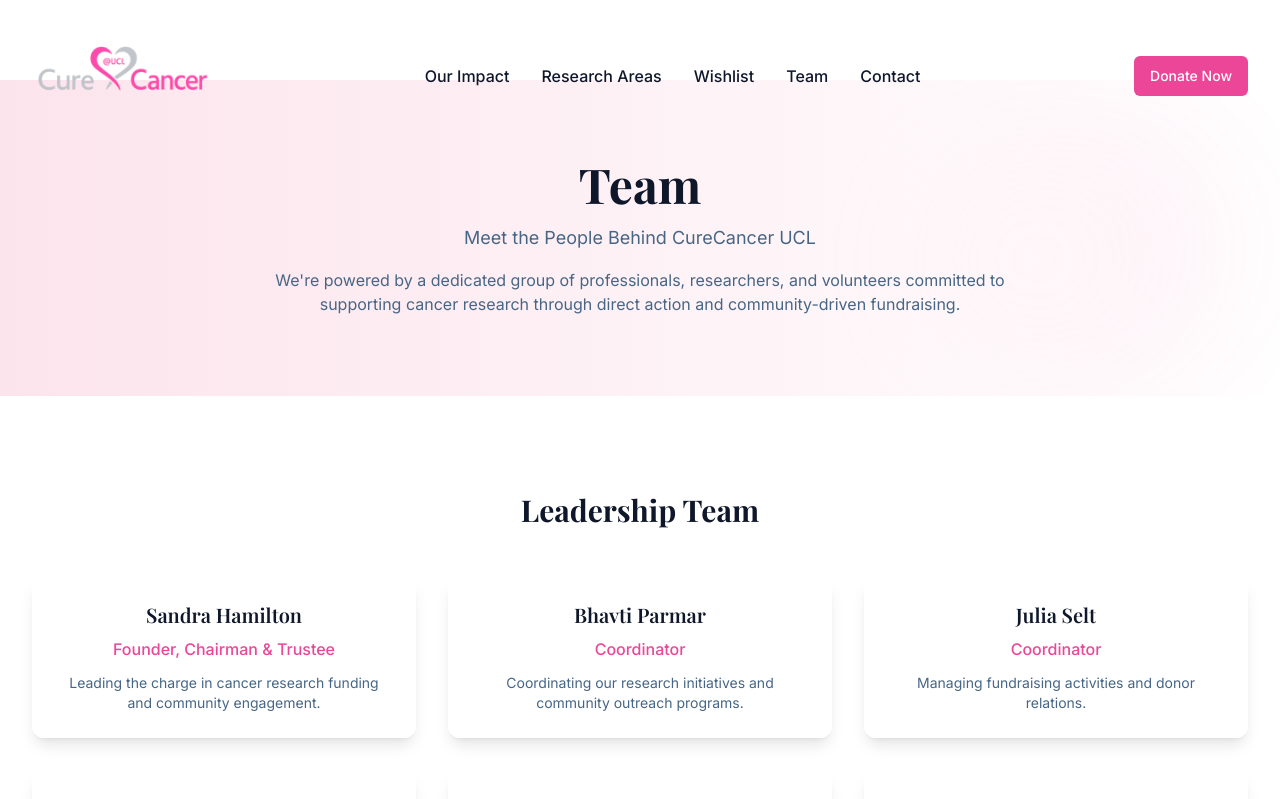
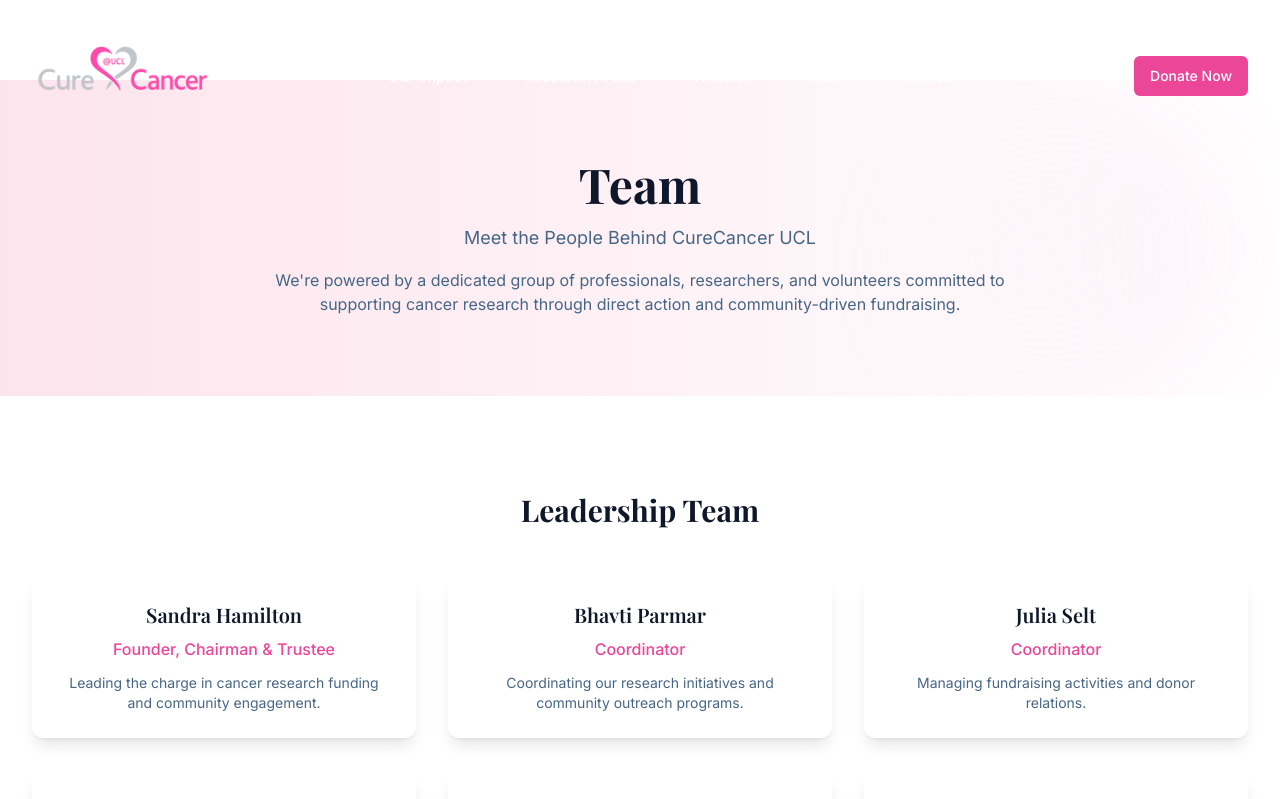
Before and after one commit to BuildMediaStrategies/modern-seaside-stay-4708, a React (Vite) app: page /team in a window 1280 px wide. Shown: the top 799 px of the page. Built offline with nearby package versions, Linux system fonts and the light colour scheme.

Commit message:
Implement Scroll Hook and Conditional Link Classes in Navbar

```diff
--- a/src/components/Navbar.tsx
+++ b/src/components/Navbar.tsx
@@ -3,11 +3,11 @@ import { Link } from "react-router-dom";
 import { Menu, X } from "lucide-react";
 import { cn } from "@/lib/utils";
 import { Button } from "@/components/ui/button";
-import { useLanguage } from "@/contexts/LanguageContext";
+import { useScrolled } from "@/hooks/useScrolled";
 
 export default function Navbar() {
   const [mobileMenuOpen, setMobileMenuOpen] = useState(false);
-  const [scrolled, setScrolled] = useState(false);
+  const scrolled = useScrolled(8);
 
   const navLinks = [
     { name: "Our Impact", path: "/apartments" },
@@ -17,16 +17,19 @@ export default function Navbar() {
     { name: "Contact", path: "/contact" }
   ];
 
-  useEffect(() => {
-    const handleScroll = () => {
-      const isScrolled = window.scrollY > 20;
-      if (isScrolled !== scrolled) {
-        setScrolled(isScrolled);
-      }
-    };
-    window.addEventListener("scroll", handleScroll);
-    return () => window.removeEventListener("scroll", handleScroll);
-  }, [scrolled]);
+  const linkBase =
+    "px-3 py-2 text-sm md:text-[15px] font-medium transition-colors duration-200 underline-offset-4 focus:outline-none focus-visible:ring-2 focus-visible:ring-offset-2";
+
+  // At top: white text, underline only on hover (white)
+  const linkTop =
+    "text-white no-underline hover:underline hover:decoration-white";
+
+  // On scroll: using project's primary color (pink)
+  const linkScrolled =
+    "text-primary underline decoration-white decoration-2";
+
+  const linkClass = (extra = "") =>
+    [linkBase, scrolled ? linkScrolled : linkTop, extra].join(" ");
 
   return <header className={cn("fixed top-0 left-0 right-0 z-50 transition-all duration-300", scrolled ? "bg-white/80 dark:bg-card/80 backdrop-blur-lg py-3 shadow-md" : "bg-transparent py-5")}>
       <nav className="container flex justify-between items-center">
@@ -43,7 +46,7 @@ export default function Navbar() {
         {/* Desktop Navigation */}
         <ul className="hidden md:flex space-x-8">
           {navLinks.map(link => <li key={link.name} className="relative">
-              <Link to={link.path} className="font-medium transition-colors hover:text-primary after:absolute after:bottom-0 after:left-0 after:right-0 after:h-0.5 after:w-0 after:bg-primary after:transition-all hover:after:w-full">
+              <Link to={link.path} className={linkClass()}>
                 {link.name}
               </Link>
             </li>)}
--- /dev/null
+++ b/src/hooks/useScrolled.ts
@@ -0,0 +1,24 @@
+import { useEffect, useRef, useState } from "react";
+
+export function useScrolled(threshold = 8) {
+  const [scrolled, setScrolled] = useState(false);
+  const ticking = useRef(false);
+
+  useEffect(() => {
+    const onScroll = () => {
+      if (!ticking.current) {
+        ticking.current = true;
+        requestAnimationFrame(() => {
+          const next = (window.scrollY || document.documentElement.scrollTop || 0) > threshold;
+          setScrolled((prev) => (prev !== next ? next : prev));
+          ticking.current = false;
+        });
+      }
+    };
+    onScroll();
+    window.addEventListener("scroll", onScroll, { passive: true });
+    return () => window.removeEventListener("scroll", onScroll);
+  }, [threshold]);
+
+  return scrolled;
+}
```
